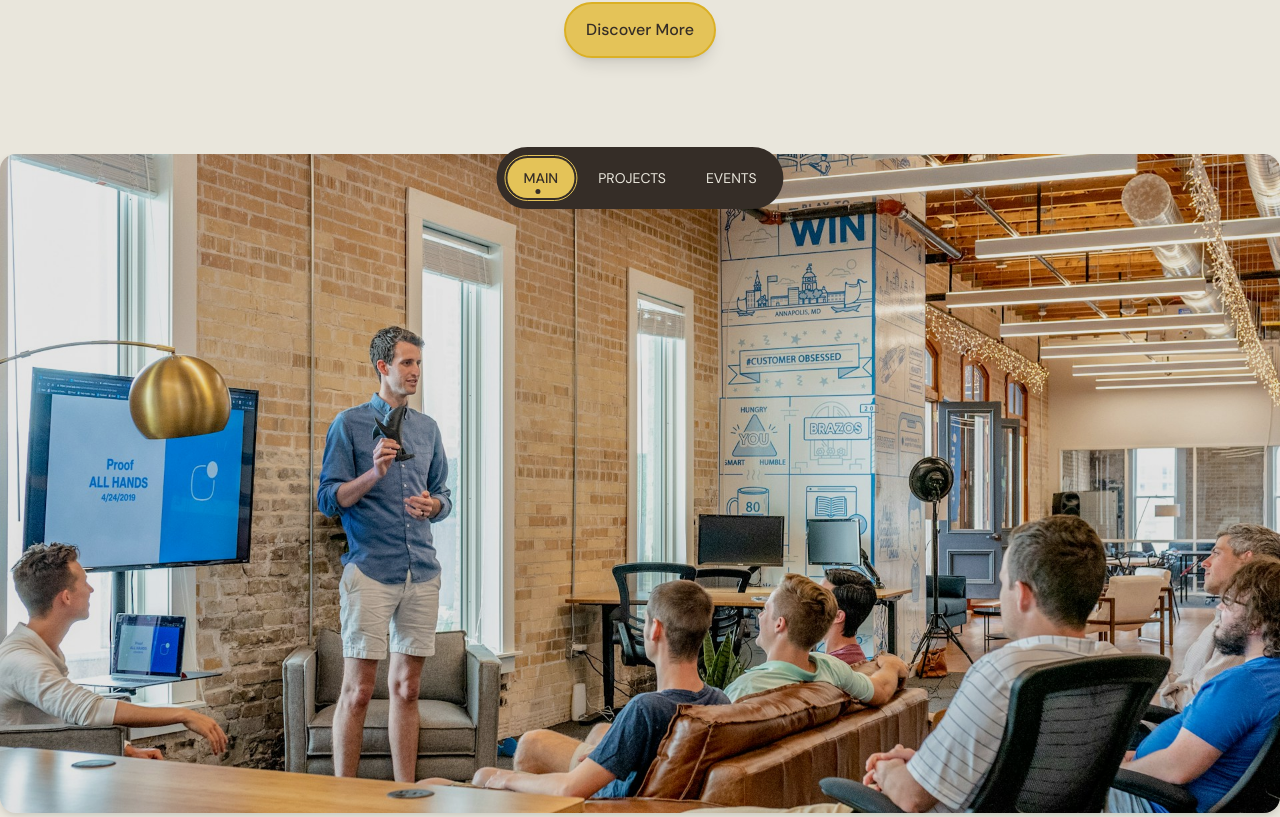
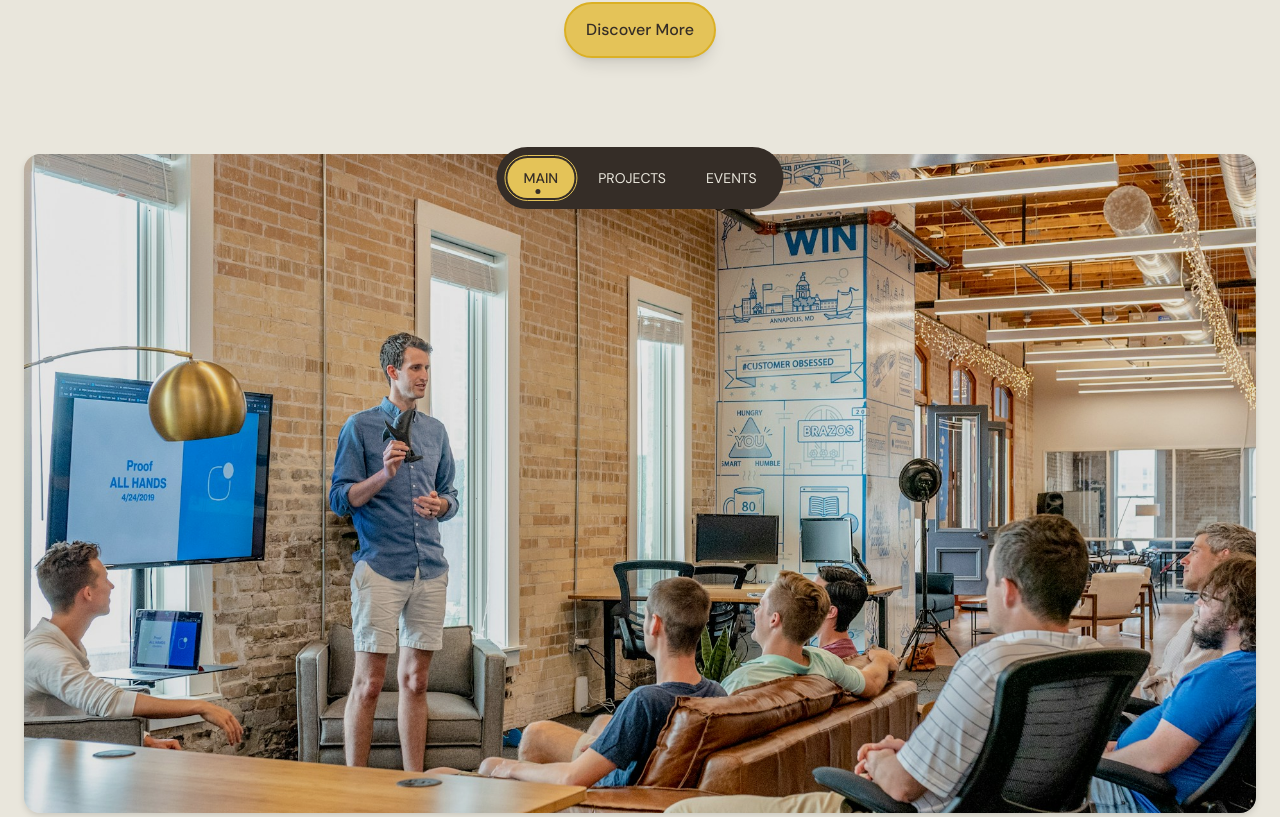
Before and after one commit to hattaghazali/online-portfolio, a Next.js app: page / in a window 1280 px wide. Shown: the part 543-1360 px from the top of the page. Built offline with nearby package versions, Linux system fonts and the light colour scheme.

Commit message:
fix: fixing responsiveness on small desktop
fix: fixing responsiveness on small desktop

```diff
--- a/src/components/container/Container.tsx
+++ b/src/components/container/Container.tsx
@@ -6,6 +6,8 @@ interface IContainer {
 }
 
 const Container = ({ className, children }: IContainer) => {
-    return <div className={cn('mx-6 max-w-[1400px] xl:mx-auto', className)}>{children}</div>;
+    return (
+        <div className={cn('mx-6 max-w-[1400px] xl:mx-auto xl:px-6', className)}>{children}</div>
+    );
 };
 export default Container;
```
